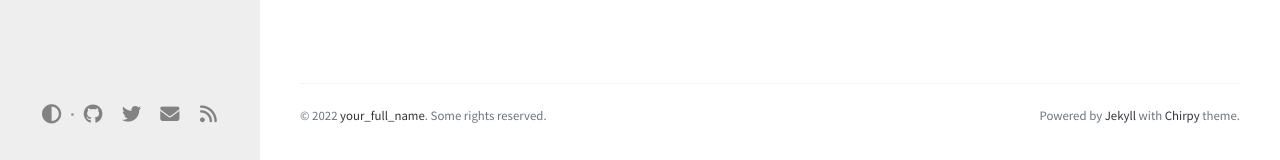
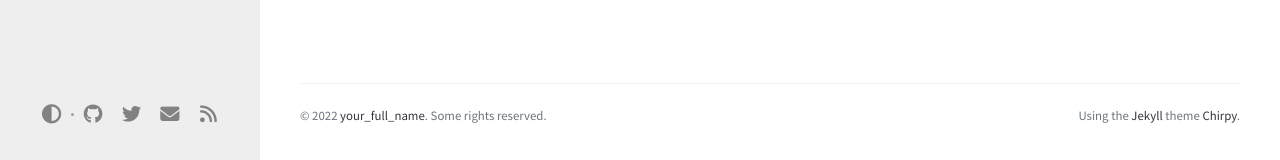
Before and after one commit to nicetrykiddo/writeups, a Jekyll site: the page built from index.html, in a window 1280 px wide. Shown: the part 737-897 px from the top of the page. Built offline with Jekyll 4.4.1, drawn with Linux system fonts in a browser that asks for light colours; comment, search, counter and statistics services are not loaded.

Commit message:
chore: update footer meta information

```diff
--- a/_data/locales/en.yml
+++ b/_data/locales/en.yml
@@ -40,7 +40,7 @@ copyright:
     Except where otherwise noted, the blog posts on this site are licensed
     under the Creative Commons Attribution 4.0 International (CC BY 4.0) License by the author.
 
-meta: Powered by :PLATFORM with :THEME theme.
+meta: Using the :PLATFORM theme :THEME.
 
 not_found:
   statment: Sorry, we've misplaced that URL or it's pointing to something that doesn't exist.
--- a/_includes/footer.html
+++ b/_includes/footer.html
@@ -17,16 +17,16 @@
       <div class="footer-right">
         <p class="mb-0">
 
-          {% capture _platform %}
+          {%- capture _platform -%}
           <a href="https://jekyllrb.com" target="_blank" rel="noopener">Jekyll</a>
-          {% endcapture %}
+          {%- endcapture -%}
 
-          {% capture _theme %}
+          {%- capture _theme -%}
           <a href="https://github.com/cotes2020/jekyll-theme-chirpy" target="_blank" rel="noopener">Chirpy</a>
-          {% endcapture %}
+          {%- endcapture -%}
 
           {{ site.data.locales[site.lang].meta
-            | default: 'Powered by :PLATFORM with :THEME theme.'
+            | default: 'Using the :PLATFORM theme :THEME.'
             | replace: ':PLATFORM', _platform | replace: ':THEME', _theme
           }}
         </p>
--- a/_sass/addon/commons.scss
+++ b/_sass/addon/commons.scss
@@ -1254,6 +1254,7 @@ $sidebar-display: "sidebar-display";
 
     div.d-flex {
       padding: 1.5rem 0;
+      line-height: 1.65;
       flex-wrap: wrap;
       justify-content: space-around !important;
     }
```
